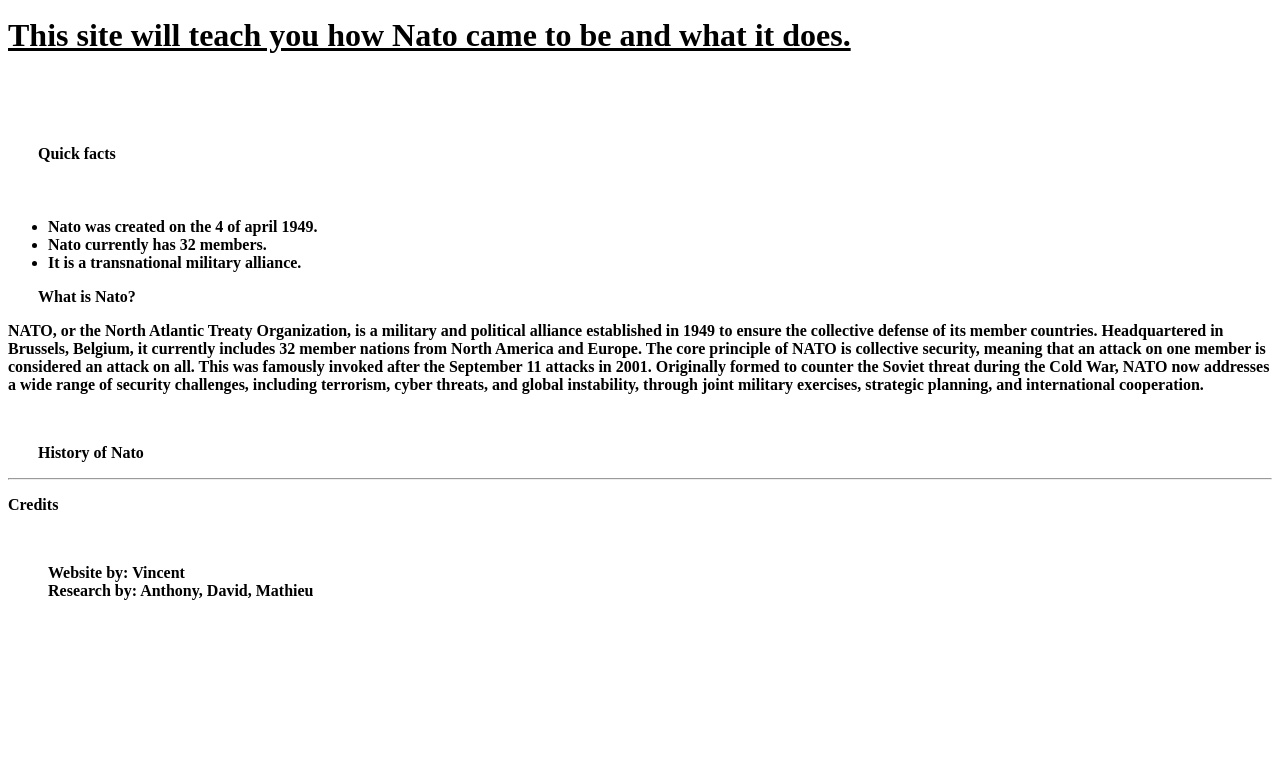
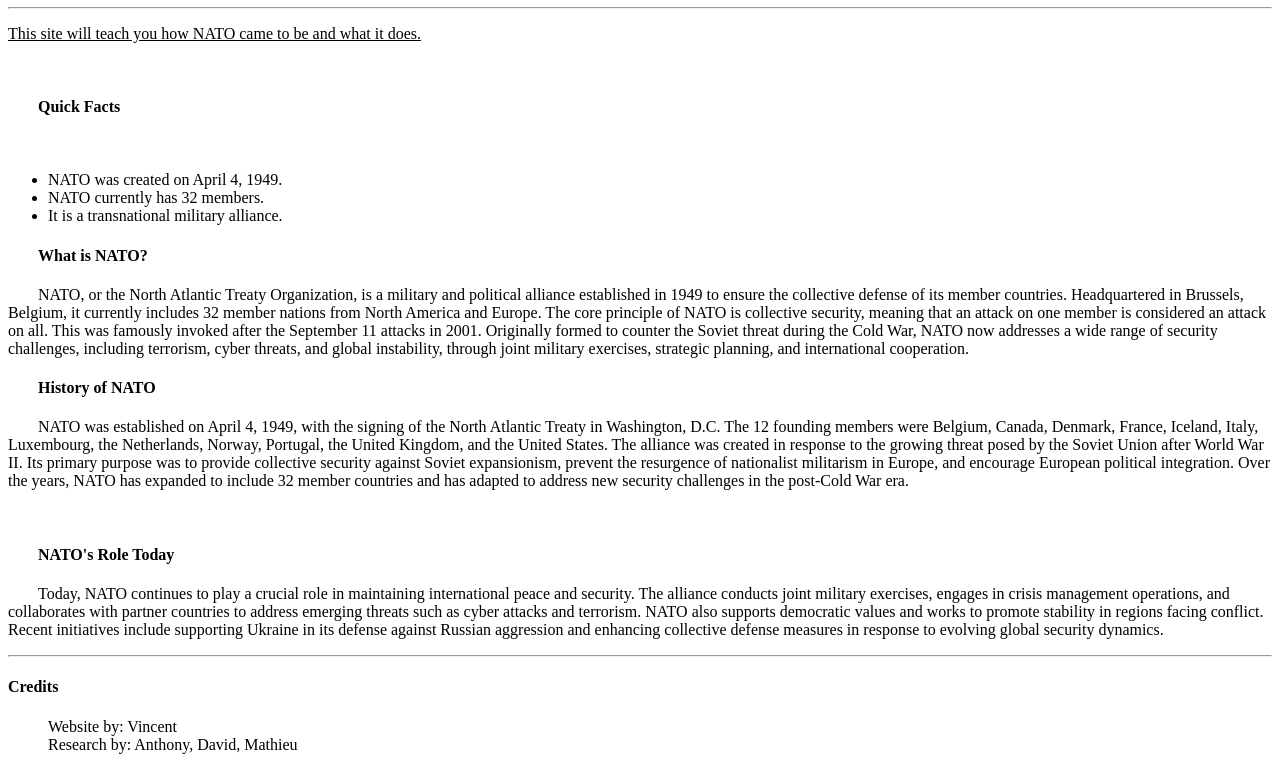
Before and after one commit to RalCallerofStorms/Nato-project, a plain HTML site: page index.html in a window 1280 px wide. Shown: the part 73-843 px from the top of the page. Before the commit the page ends 800 px from the top, so only its background shows below. Drawn offline with Linux system fonts and the light colour scheme.

Commit message:
Update index.html
Signed-off-by: RalCallerofStorms <vincre1827@gmail.com>

```diff
--- a/index.html
+++ b/index.html
@@ -2,29 +2,45 @@
 <html lang="en">
 <head>
     <meta charset="UTF-8">
-    <title>Nato project</title>
+    <title>NATO Project</title>
 </head>
 <body>
 
-<h1>Nato reasearch site<h1>
-<p><u>This site will teach you how Nato came to be and what it does.</u></p>
+<h1>NATO Research Site</h1>
+    <hr>
+<p><u>This site will teach you how NATO came to be and what it does.</u></p>
 <br>
-<h4><p style="text-indent: 30px;">Quick facts</p><h4>
-    <br>
-    <ul>
-        <li>Nato was created on the 4 of april 1949.</li>
-        <li>Nato currently has 32 members.</li>
-        <li>It is a transnational military alliance.</li>
-    </ul>
-    <p style="text-indent: 30px;">What is Nato?</p>
-    <p>NATO, or the North Atlantic Treaty Organization, is a military and political alliance established in 1949 to ensure the collective defense of its member countries. Headquartered in Brussels, Belgium, it currently includes 32 member nations from North America and Europe. The core principle of NATO is collective security, meaning that an attack on one member is considered an attack on all. This was famously invoked after the September 11 attacks in 2001. Originally formed to counter the Soviet threat during the Cold War, NATO now addresses a wide range of security challenges, including terrorism, cyber threats, and global instability, through joint military exercises, strategic planning, and international cooperation.</p>
-    <br>
-    <p style="text-indent: 30px;">History of Nato</p>
-    <p></p>
+
+<h4 style="text-indent: 30px;">Quick Facts</h4>
+<br>
+<ul>
+    <li>NATO was created on April 4, 1949.</li>
+    <li>NATO currently has 32 members.</li>
+    <li>It is a transnational military alliance.</li>
+</ul>
+
+<h4 style="text-indent: 30px;">What is NATO?</h4>
+<p style="text-indent: 30px;">
+    NATO, or the North Atlantic Treaty Organization, is a military and political alliance established in 1949 to ensure the collective defense of its member countries. Headquartered in Brussels, Belgium, it currently includes 32 member nations from North America and Europe. The core principle of NATO is collective security, meaning that an attack on one member is considered an attack on all. This was famously invoked after the September 11 attacks in 2001. Originally formed to counter the Soviet threat during the Cold War, NATO now addresses a wide range of security challenges, including terrorism, cyber threats, and global instability, through joint military exercises, strategic planning, and international cooperation.
+</p>
+
+<h4 style="text-indent: 30px;">History of NATO</h4>
+<p style="text-indent: 30px;">
+    NATO was established on April 4, 1949, with the signing of the North Atlantic Treaty in Washington, D.C. The 12 founding members were Belgium, Canada, Denmark, France, Iceland, Italy, Luxembourg, the Netherlands, Norway, Portugal, the United Kingdom, and the United States. The alliance was created in response to the growing threat posed by the Soviet Union after World War II. Its primary purpose was to provide collective security against Soviet expansionism, prevent the resurgence of nationalist militarism in Europe, and encourage European political integration. Over the years, NATO has expanded to include 32 member countries and has adapted to address new security challenges in the post-Cold War era.
+</p>
+<br>
+
+<h4 style="text-indent: 30px;">NATO's Role Today</h4>
+<p style="text-indent: 30px;">
+    Today, NATO continues to play a crucial role in maintaining international peace and security. The alliance conducts joint military exercises, engages in crisis management operations, and collaborates with partner countries to address emerging threats such as cyber attacks and terrorism. NATO also supports democratic values and works to promote stability in regions facing conflict. Recent initiatives include supporting Ukraine in its defense against Russian aggression and enhancing collective defense measures in response to evolving global security dynamics.
+</p>
 <hr>
-    <p>Credits</p>
-    <br>
+
+<h4>Credits</h4>
 <ul style="list-style-type: none;">
     <li>Website by: Vincent</li>
     <li>Research by: Anthony, David, Mathieu</li>
 </ul>
+
+</body>
+</html>
```
